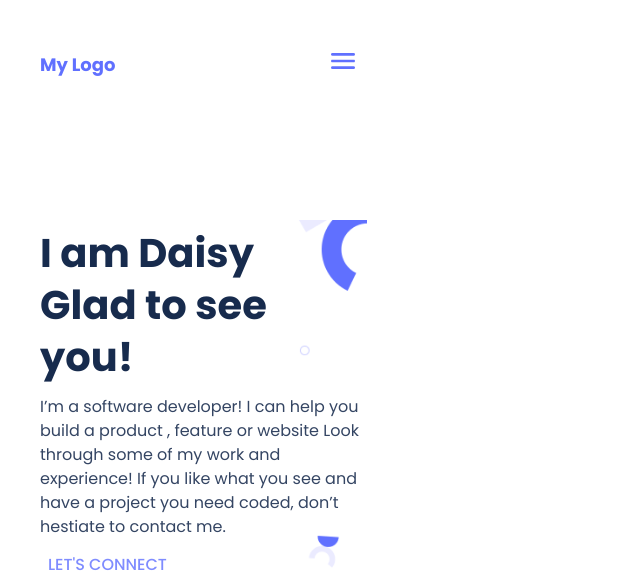
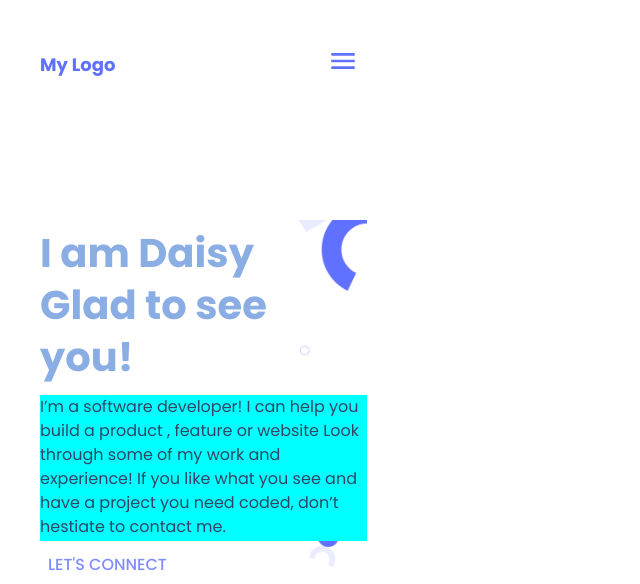
Before and after one commit to Berucan/Portfolio2, a website: page index.html in a window 1280 px wide. Shown: the top 584 px of the page, without its empty margins (0-640 px from the left). Drawn offline with Linux system fonts and the light colour scheme.

Commit message:
Add css color to css file

```diff
--- a/style.css
+++ b/style.css
@@ -84,10 +84,12 @@ body {
 
 .heading1 {
   grid-row: 1 / span 2;
+  color: #8aaee4;
 }
 
 .profile1 {
   grid-row: 3 /span 5;
+  background-color: aqua;
 }
 
 .info {
```
